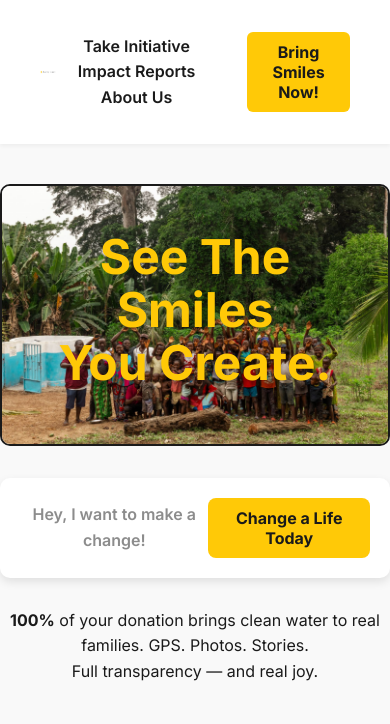
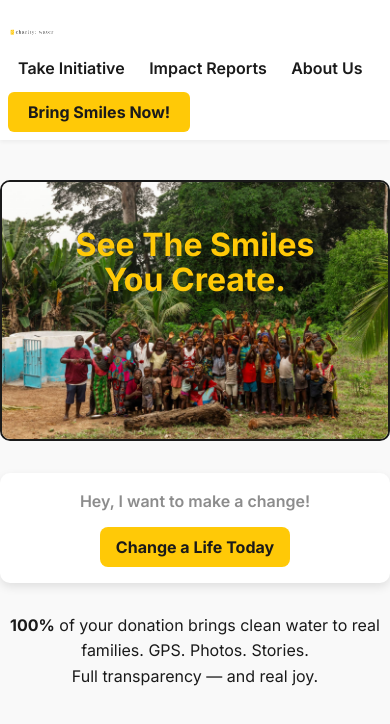
Before and after one commit to thekidangel/Charity-Water, a plain HTML site: page index.html in a window 390 px wide. Drawn offline with Linux system fonts and the light colour scheme.

Commit message:
finally fixed the upper region padding

```diff
--- a/index.html
+++ b/index.html
@@ -25,28 +25,29 @@
       display: flex;
       justify-content: space-between;
       align-items: center;
-      padding: 32px 40px 32px 40px;
+      padding: 8px 24px;
+      /* 8px top/bottom, 24px left/right */
       background-color: #ffffff;
       box-shadow: 0 2px 4px rgba(0, 0, 0, 0.05);
       font-size: 1rem;
     }
 
     .logo {
+      height: 48px;
+      overflow: hidden;
       display: flex;
       align-items: center;
     }
 
     .logo img {
-      height: 1em;
-      /* Force a larger logo */
+      height: 100%;
       width: auto;
-      margin-right: 0;
       display: block;
     }
 
     @media (min-width: 700px) {
       .logo img {
-        height: 3rem;
+        height: 15rem;
         /* About 48px, adjust as needed */
       }
     }
@@ -70,6 +71,11 @@
       font-size: inherit;
     }
 
+    nav a:hover {
+      color: #ffc907;
+      transition: color 0.2s;
+    }
+
     .cta-button {
       background-color: #ffc907;
       border: none;
@@ -79,6 +85,12 @@
       border-radius: 6px;
       cursor: pointer;
       font-size: inherit;
+      transition: background 0.2s, color 0.2s;
+    }
+
+    .cta-button:hover {
+      background: #1a1a1a;
+      color: #ffc907;
     }
 
     .hero {
@@ -160,12 +172,43 @@
       cursor: pointer;
       font-size: inherit;
       color: #1a1a1a;
+      transition: background 0.2s, color 0.2s;
+    }
+
+    .action-box button:hover {
+      background: #1a1a1a;
+      color: #ffc907;
     }
 
     footer {
       font-size: 1rem;
       color: #1a1a1a;
       margin-bottom: 40px;
+    }
+
+    @media (max-width: 600px) {
+      header {
+        flex-direction: column;
+        align-items: flex-start;
+        padding: 8px 8px;
+      }
+
+      .nav-group {
+        flex-direction: column;
+        gap: 10px;
+        width: 100%;
+        align-items: flex-start;
+      }
+
+      .hero-text {
+        font-size: 2rem;
+      }
+
+      .action-box {
+        flex-direction: column;
+        gap: 12px;
+        padding: 16px;
+      }
     }
   </style>
 </head>
```
